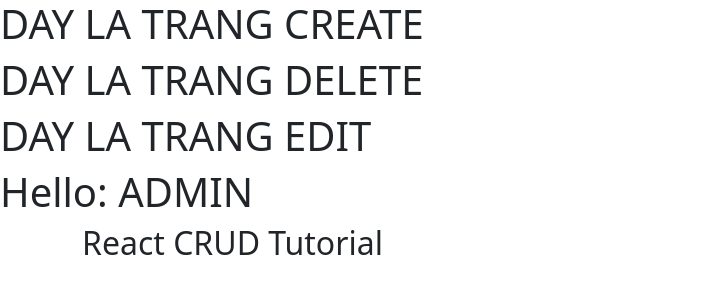
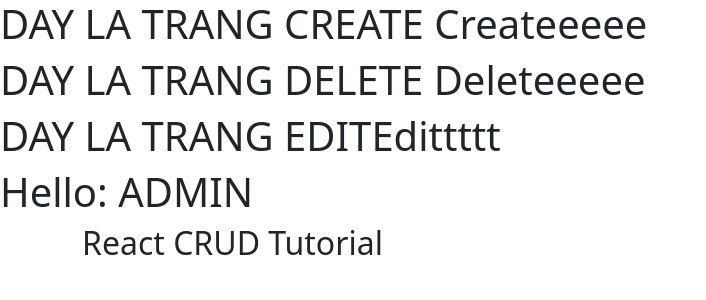
Before and after one commit to LocTM/props-component, a React (Create React App) app in the folder props-react/: page / in a window 1280 px wide. Shown: the top 300 px of the page, without its empty margins (0-706 px from the left). Built offline with nearby package versions, Linux system fonts and the light colour scheme.

Commit message:
props in class & function

```diff
--- a/props-react/src/App.js
+++ b/props-react/src/App.js
@@ -9,9 +9,9 @@
 function App() {
   return (
    <>
-       <Create></Create>
-       <Delete></Delete>
-       <Edit></Edit>
+       <Create name={"Createeeee"} ></Create>
+       <Delete name={"Deleteeeee"}></Delete>
+       <Edit name={"Edittttt"}></Edit>
      <Welcome name={"ADMIN"}/>
        <div className="container">
            <h2>React CRUD Tutorial</h2>
--- a/props-react/src/components/create.js
+++ b/props-react/src/components/create.js
@@ -1,10 +1,16 @@
 import {Component} from "react";
 
 export default class Create extends Component{
+    constructor(props) {
+        super(props);
+        this.state={
+        }
+    }
+
     render() {
         return(
             <>
-                <h1>DAY LA TRANG CREATE</h1>
+                <h1>DAY LA TRANG CREATE {this.props.name}</h1>
             </>
         )
 
--- a/props-react/src/components/delete.js
+++ b/props-react/src/components/delete.js
@@ -1,7 +1,7 @@
-export function Delete (){
+export function Delete (props){
     return(
         <>
-            <h1>DAY LA TRANG DELETE</h1>
+            <h1>DAY LA TRANG DELETE {props.name}</h1>
         </>
     )
 }
--- a/props-react/src/components/edit.js
+++ b/props-react/src/components/edit.js
@@ -1,7 +1,7 @@
-export function Edit (){
+export function Edit (props){
     return(
         <>
-            <h1>DAY LA TRANG EDIT</h1>
+            <h1>DAY LA TRANG EDIT{props.name}</h1>
         </>
     )
 }
```
